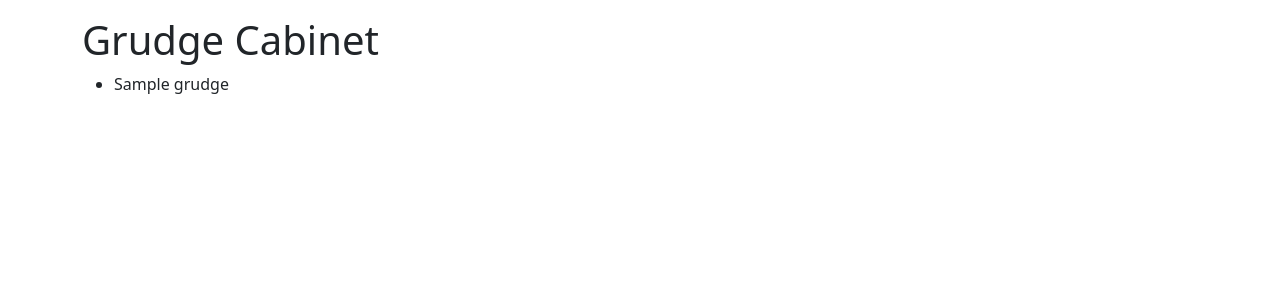
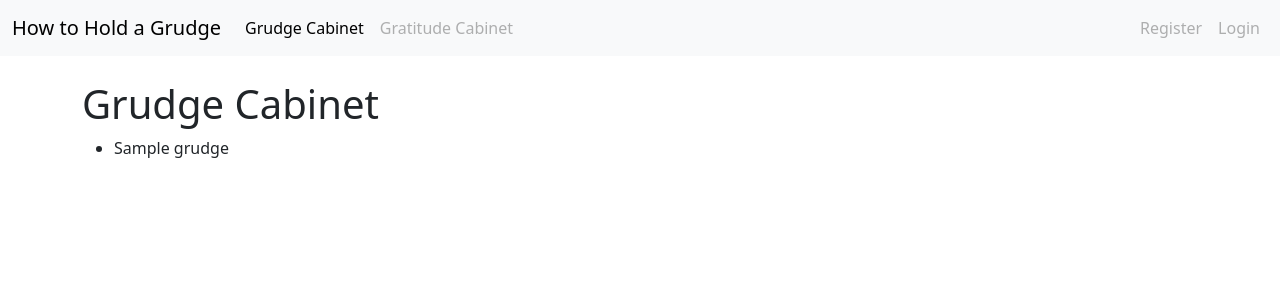
Before and after one commit to melaniearbor/how_to_hold_a_grudge, a Django app: page /grudges/ in a window 1280 px wide. Shown: the top 300 px of the page. Run offline with Django 4.2, Linux system fonts and the light colour scheme; tables that the repository leaves empty hold one stand-in row (Sample ...).

Commit message:
Add a navbar

```diff
--- a/grudge_cabinet/templates/base.html
+++ b/grudge_cabinet/templates/base.html
@@ -15,13 +15,46 @@
 </head>
 <body>
     <!-- Navigation Bar -->
-    <nav>
-        <ul>
-        </ul>
+    {% url "grudge_cabinet" as grudge_cabinet_url %}
+    <nav class="navbar navbar-expand-lg bg-body-tertiary">
+      <div class="container-fluid">
+        <a class="navbar-brand" href="{{ grudge_cabinet_url }}">How to Hold a Grudge</a>
+        <button class="navbar-toggler" type="button" data-bs-toggle="collapse" data-bs-target="#navbarSupportedContent" aria-controls="navbarSupportedContent" aria-expanded="false" aria-label="Toggle navigation">
+          <span class="navbar-toggler-icon"></span>
+        </button>
+        <div class="collapse navbar-collapse" id="navbarSupportedContent">
+          <ul class="navbar-nav me-auto mb-2 mb-lg-0">
+            <li class="nav-item">
+              <a
+                class="nav-link{% if request.path == grudge_cabinet_url %} active{% endif %}"
+                aria-current="page"
+                href="{{ grudge_cabinet_url }}"
+              >Grudge Cabinet</a>
+            </li>
+            <li class="nav-item">
+              <a class="nav-link disabled" aria-current="page" href="#">Gratitude Cabinet</a>
+            </li>
+          </ul>
+          <ul class="navbar-nav d-flex">
+            {% if user.is_authenticated %}
+            <li class="nav-item">
+              <a class="nav-link disabled" aria-current="page" href="#">Logout</a>
+            </li>
+            {% else %}
+            <li class="nav-item">
+              <a class="nav-link disabled" aria-current="page" href="#">Register</a>
+            </li>
+            <li class="nav-item">
+              <a class="nav-link disabled" aria-current="page" href="#">Login</a>
+            </li>
+            {% endif %}
+          </ul>
+        </div>
+      </div>
     </nav>
 
     <!-- Main Content Area -->
-    <div class="container">
+    <div class="container mt-4">
         {% block content %}
         <!-- Page-specific content will be injected here -->
         {% endblock %}
--- a/how_to_hold_a_grudge/urls.py
+++ b/how_to_hold_a_grudge/urls.py
@@ -22,6 +22,6 @@ from grudge_cabinet.views import GrudgeListView
 
 urlpatterns = [
     path("admin/", admin.site.urls),
-    path("grudges/", GrudgeListView.as_view()),
+    path("grudges/", GrudgeListView.as_view(), name="grudge_cabinet"),
     path("accounts/", include("allauth.urls")),
 ]
```
Also changed, not shown: other parts of grudge_cabinet/templates/base.html (+3 -0 lines).
